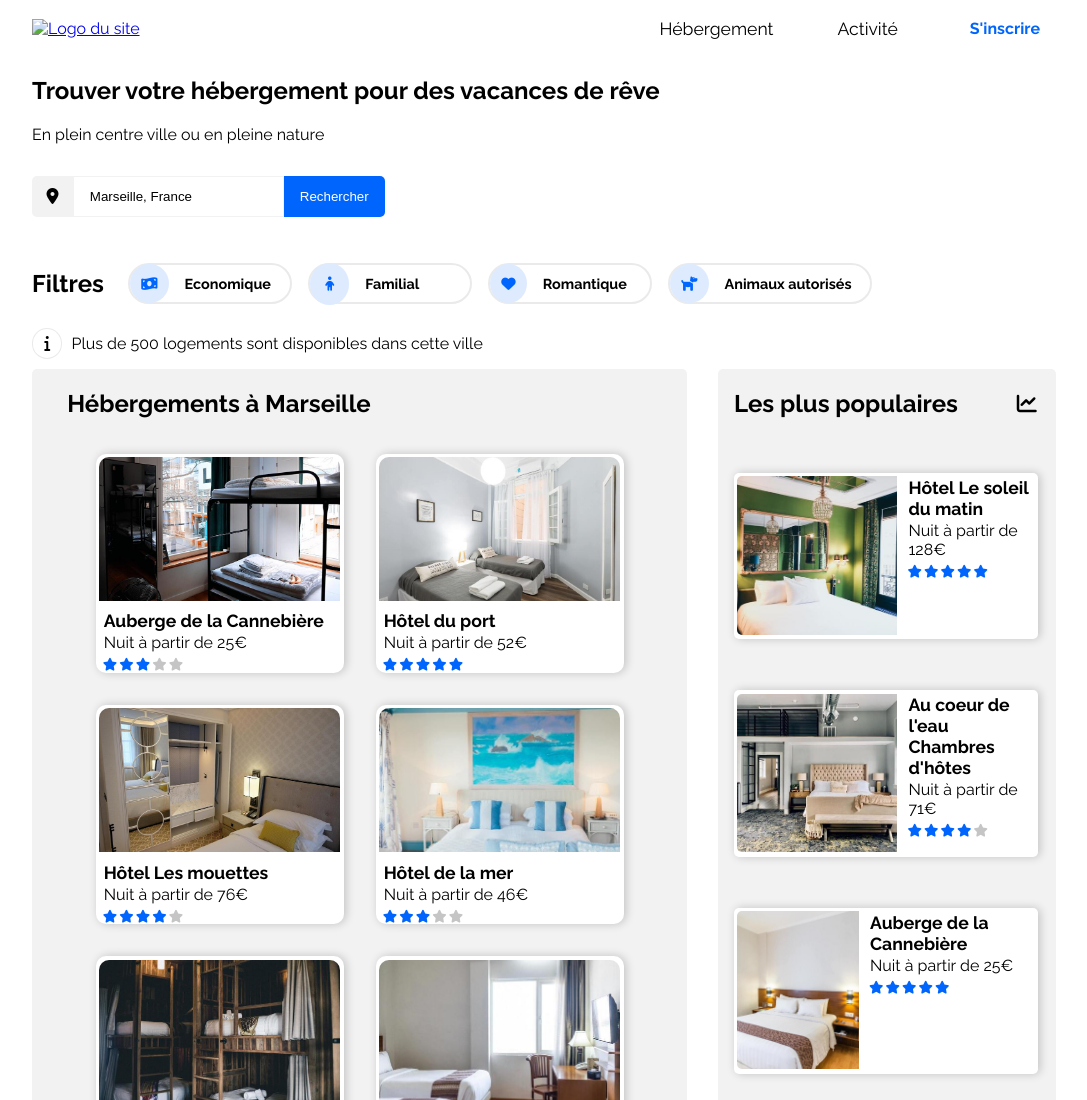
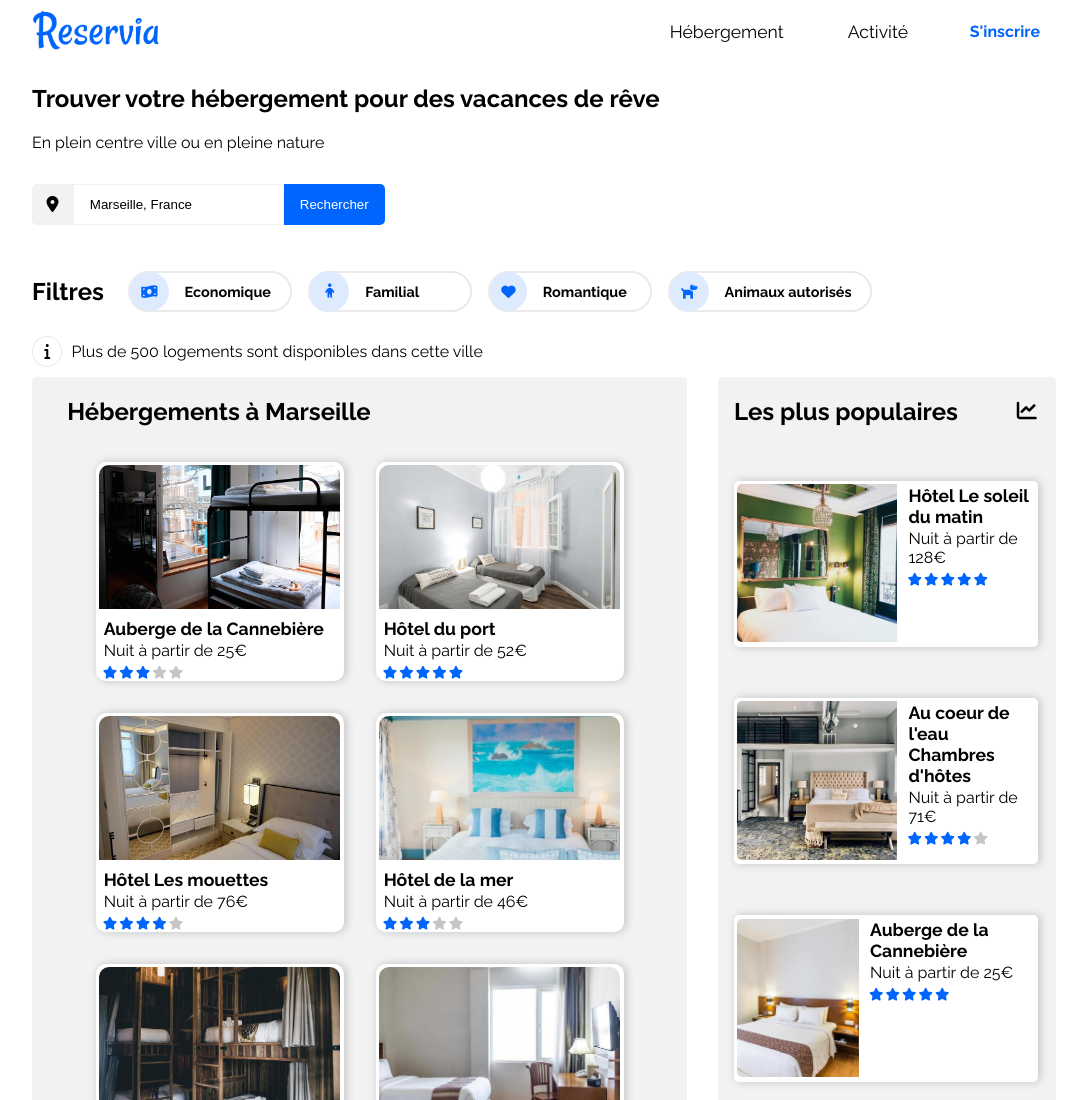
Before and after one commit to MelanieMF/Reservia, a plain HTML site: page index.html in a window 1280 px wide. Shown: the top 1100 px of the page, without its empty margins (96-1183 px from the left). Drawn offline with Linux system fonts and the light colour scheme.

Commit message:
fix picture

```diff
--- a/index.html
+++ b/index.html
@@ -13,7 +13,7 @@
       rel="stylesheet"
     />
     <link rel="preconnect" href="https://fonts.gstatic.com" crossorigin />
-    <link rel="shortcut icon" href="./images/logo/reservia_logo.png" />
+    <link rel="shortcut icon" href="./images/logo/reservia.png" />
 
     <!-- Icones -->
     <script
@@ -29,7 +29,7 @@
     <header class="header-section">
       <section class="header-container">
         <a href="#">
-          <img src=".images/logo/reservia_logo.png" alt="Logo du site" />
+          <img src="./images/logo/reservia.png" alt="Logo du site" />
         </a>
         <nav class="header-navigation">
           <ul>
```
Also changed, not shown: images/logo/reservia.png (renamed from images/logo/Reservia@3x.png), images/logo/reservia.svg (deleted), images/logo/reservia_logo.png (deleted), 1 other file.
